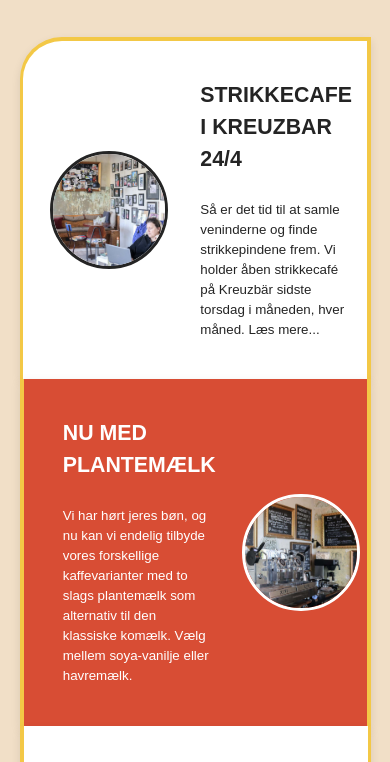
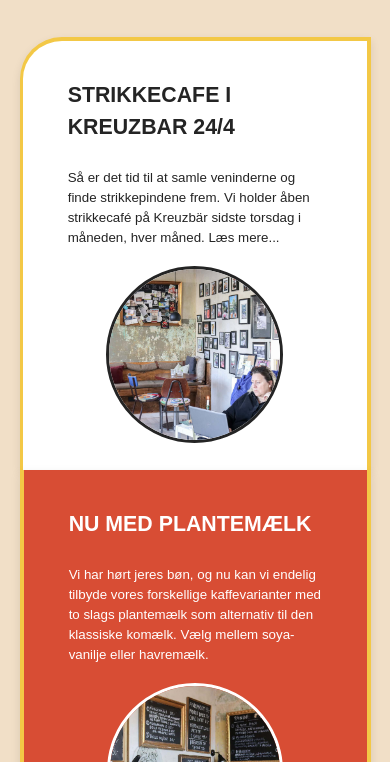
Before and after one commit to SaltyStarfish/RWD-Projekt, a plain HTML site: page nyheder.html in a window 390 px wide. Shown: the part 272-1034 px from the top of the page. Drawn offline with Linux system fonts and the light colour scheme; a web font is replaced by a local one.

Commit message:
Tilføjet mobilvisning til nyheder.css

```diff
--- a/nyheder.css
+++ b/nyheder.css
@@ -157,3 +157,28 @@
     }
 
 }
+
+
+/*----MOBILVISNING mindre end 500px---*/
+@media screen and (max-width:500px) {
+  #nyheder-box1 {
+    flex-direction: column-reverse;
+}
+
+  #nyheder-box2 {
+    flex-direction: column;
+}
+
+  #nyheder-box3 {
+    flex-direction: column-reverse;
+}
+
+#nyheder-text1, #nyheder-text2, #nyheder-text3 {
+    padding-left: 2%;
+    padding-right: 2%;
+    max-width: 100%;
+}
+.nyheder-img {
+    max-width: 60%;
+}
+}
```
